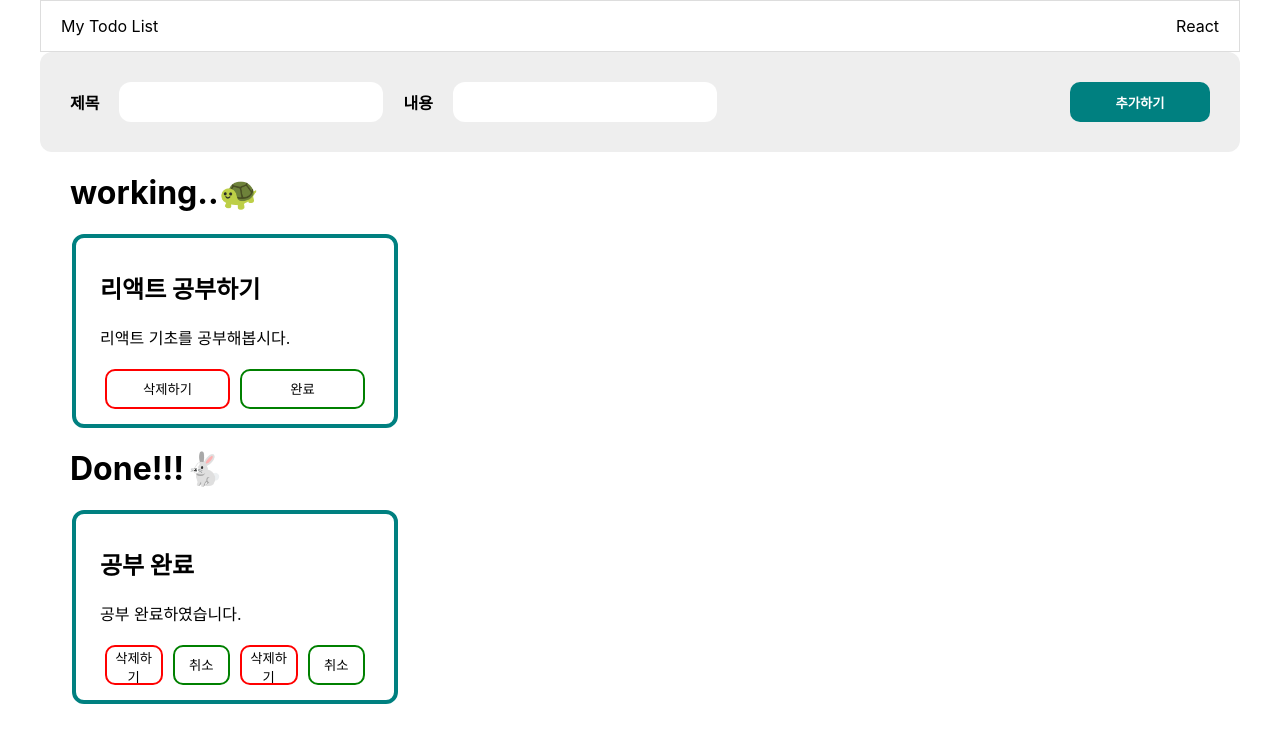
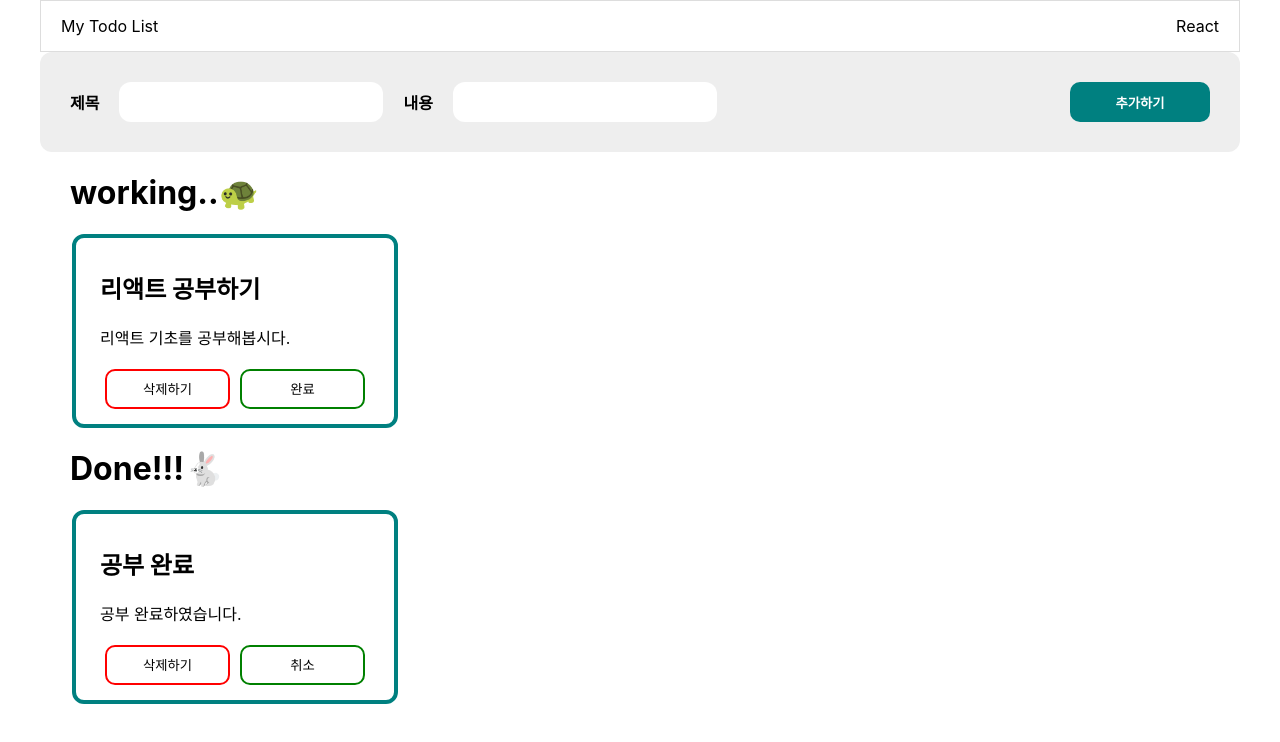
Before and after one commit to han0111/todolist, a React (Create React App) app: page / in a window 1280 px wide. Shown: the top 742 px of the page. Built offline with nearby package versions, Linux system fonts and the light colour scheme.

Commit message:
Done카드 삭제 취소버튼중복삭제

```diff
--- a/src/App.jsx
+++ b/src/App.jsx
@@ -94,13 +94,6 @@ const ColorBtn = styled.button`
     transform: scale(1.1);}
 `
 
-
-/**
- * 1. state 합치기 -> 하나 변경하면 나머지도 변경해야 함 & state 두 개라 함수도 2개 만들어야 함
- * 2. clickCompleteButtonHandler 와 clickDeleteButtonHandler 두 개가 거의 똑같아서 하나로 만들면 됨
- * 3. 이름을 cancel로 변경하는 것이 더 적절할 듯?
- * 4. 컴포넌트 분리
- */
 
 function App() {
   const id = Math.random();
@@ -267,19 +260,6 @@ function App() {
                     {getBtnName(color)}
                   </ColorBtn>
               })}
-                <ColorBtn
-                  onClick={() => removeButtonHandler(item.id)}
-                  bordercolor = "red"
-                >
-                  삭제하기
-                </ColorBtn>
-                <ColorBtn
-                  onClick={() => completeButtonHandler(item.id)}
-                  bordercolor = "green"
-                >
-                  {/* 완료 */}
-                  {item.isDone ? "취소" : "완료"}
-                </ColorBtn>
               </Btn>
             </ComponentStyle>
 
```
